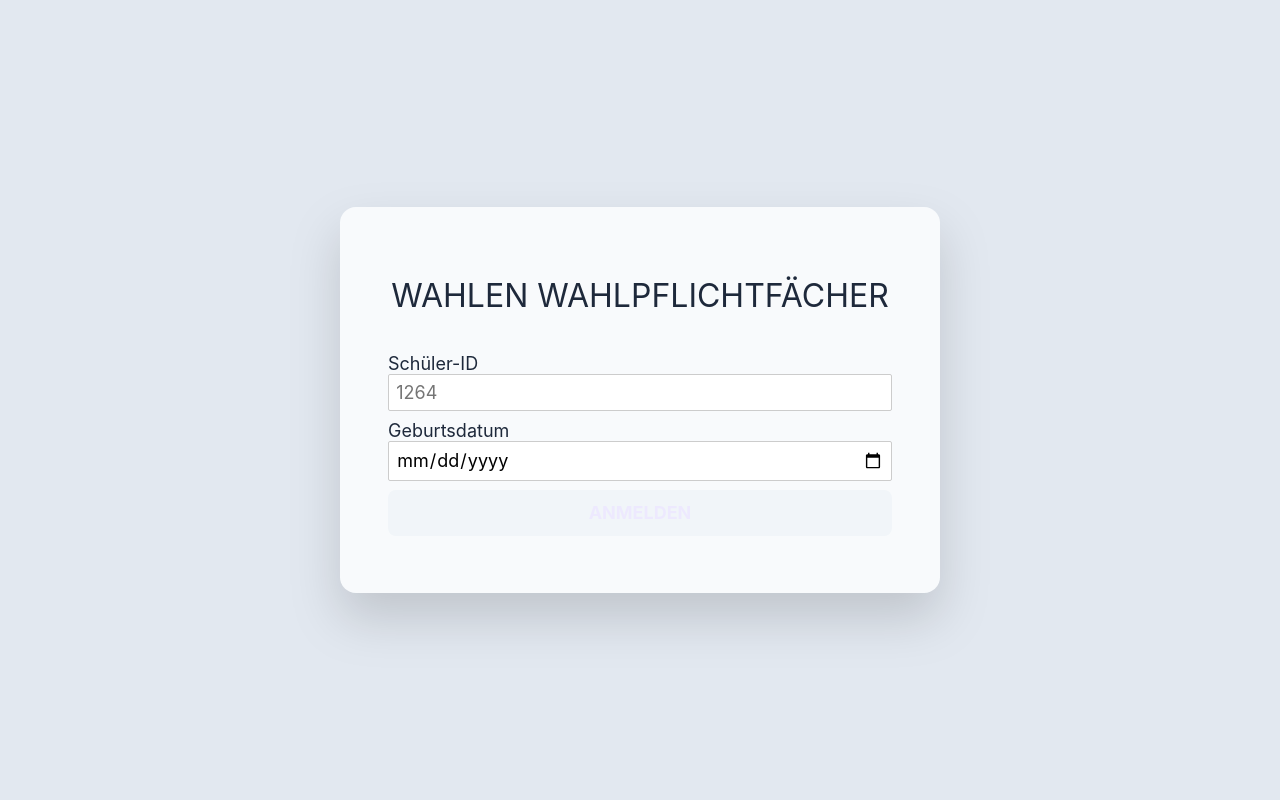
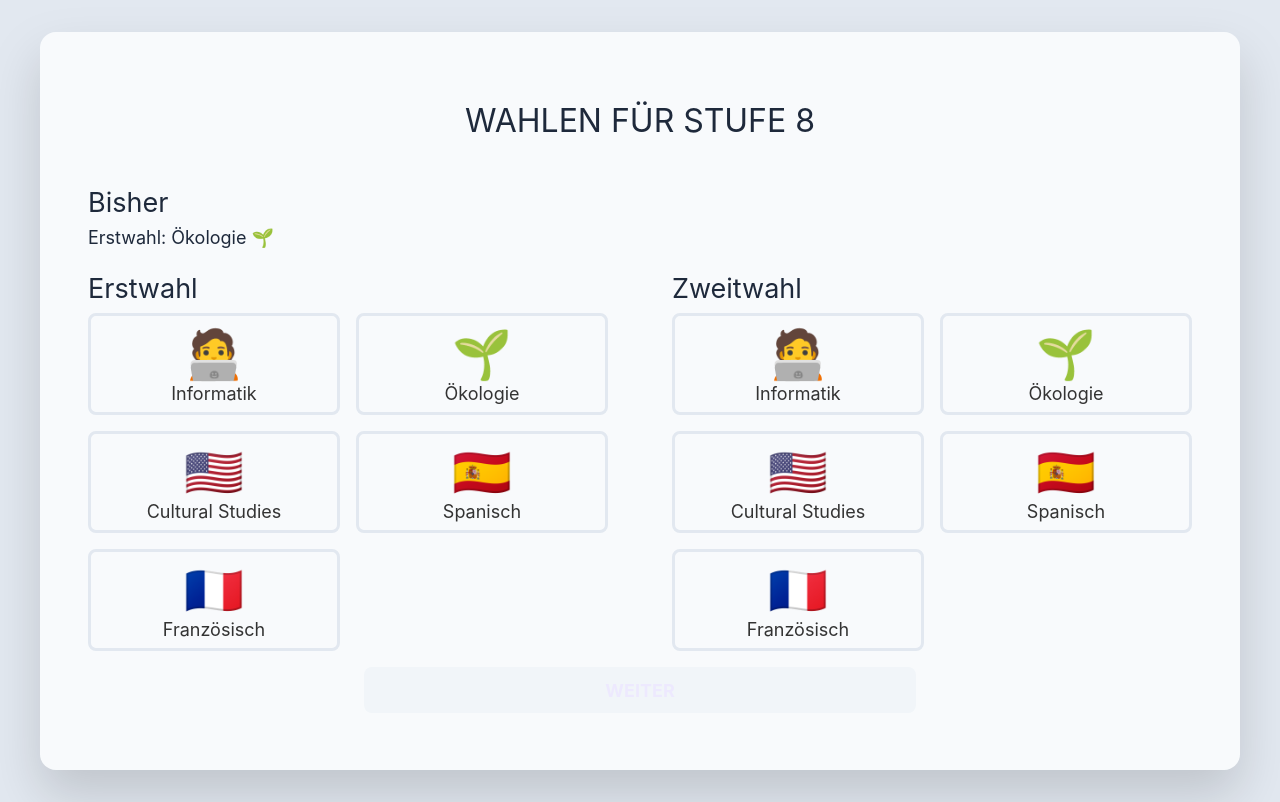
Before and after one commit to 3nt3/course-selection-page-but-worse, a Svelte app: page / in a window 1280 px wide. Built offline with nearby package versions, Linux system fonts and the light colour scheme.

Commit message:
fix width of choice boxes
Signed-off-by: 3nt3 <gott@3nt3.de>

```diff
--- a/src/App.svelte
+++ b/src/App.svelte
@@ -8,10 +8,10 @@
     let secondarySelection: string | null = null;
     let done = false;
 
-    let data: object | null = null;
-    // let data: object | null = JSON.parse(
-    //     '{"id":"4009","stufe":"8","gebdat":"2005-11-16","erstwahl":"Ökologie","zweitwahl":null,"subjects":[{"fach":"Informatik"},{"fach":"\\u00d6kologie"},{"fach":"Cultural Studies"},{"fach":"Spanisch"},{"fach":"Franz\\u00f6sisch"}]}'
-    // );
+    // let data: object | null = null;
+    let data: object | null = JSON.parse(
+        '{"id":"4009","stufe":"8","gebdat":"2005-11-16","erstwahl":"Ökologie","zweitwahl":null,"subjects":[{"fach":"Informatik"},{"fach":"\\u00d6kologie"},{"fach":"Cultural Studies"},{"fach":"Spanisch"},{"fach":"Franz\\u00f6sisch"}]}'
+    );
     let loading = false;
     $: secondarySelectionAvailable = ((data || {})["stufe"] || "") !== "6";
 
@@ -101,16 +101,16 @@
                         <h2>Bisher</h2>
                     {/if}
                     {#if data["erstwahl"]}
-                        <p>
+                        <div>
                             Erstwahl: {data["erstwahl"]}
                             {emojis[data["erstwahl"]]}
-                        </p>
+                        </div>
                     {/if}
                     {#if data["zweitwahl"]}
-                        <p>
+                        <div>
                             Zweitwahl: {data["zweitwahl"]}
                             {emojis[data["zweitwahl"]]}
-                        </p>
+                        </div>
                     {/if}
                 </div>
                 <div id="choices">
@@ -275,7 +275,7 @@
 
         h2 {
             font-weight: 400;
-            margin: 0;
+            margin: 0.5rem 0;
         }
 
         input[type="submit"] {
@@ -306,8 +306,9 @@
 
     #subject-choices {
         display: grid;
-        grid-template-columns: 50% 50%;
+        grid-template-columns: calc(50% - 0.5rem) calc(50% - 0.5rem);
         gap: 1rem;
+        overflow: hidden;
         .subject {
             width: 100%;
             display: flex;
@@ -350,12 +351,6 @@
     #submit-button:disabled {
         background-color: #f1f5f9;
         cursor: not-allowed;
-    }
-
-    #former-choices {
-        p {
-            margin: 0;
-        }
     }
 
     #back-link {
```
